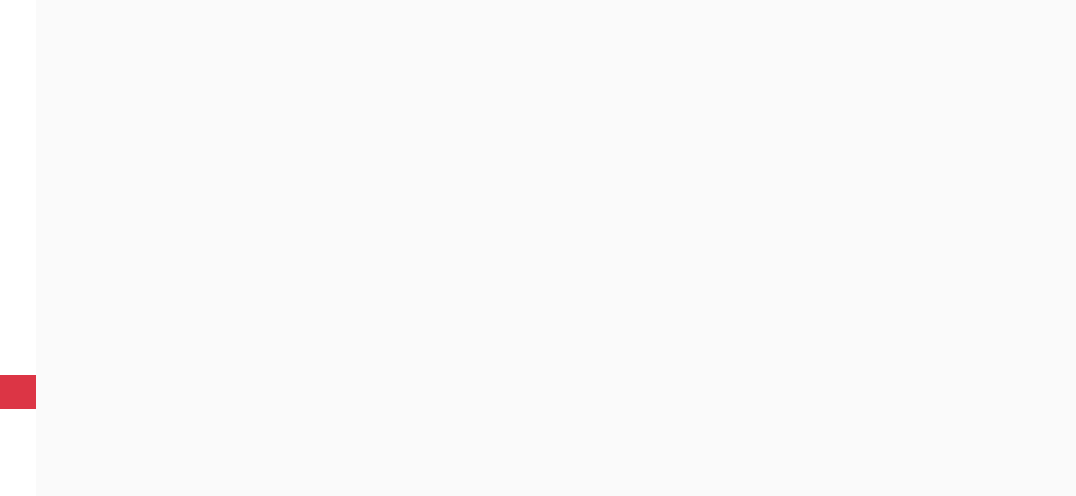
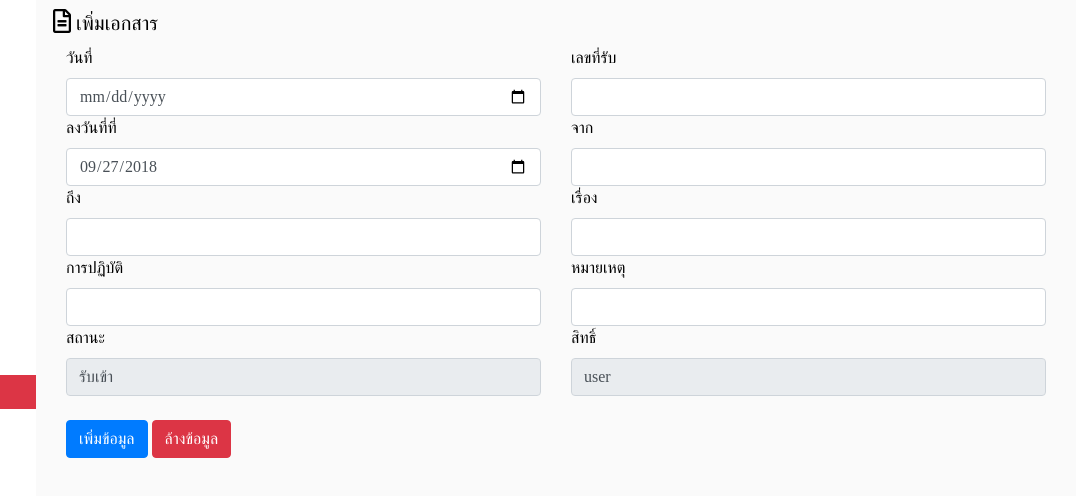
Before and after one commit to konowitzki/system-fitm, a plain HTML site: page admin/admin1.html in a window 1280 px wide. Shown: the full height of the page, 204-1280 px from the left. Drawn offline with nearby package versions, Linux system fonts and the light colour scheme; no server answers; a web font is replaced by a local one.

Commit message:
edit admin show

```diff
--- a/admin/admin1.html
+++ b/admin/admin1.html
@@ -117,6 +117,9 @@
     </section>
 
     <script>
+        $('#add-documents-content').show();
+        $('#add-documents-content').addClass('active');
+
         $('#add-documents').on('click', function () {
             $('.form-content').hide();
             $('#add-documents-content').show();
```
